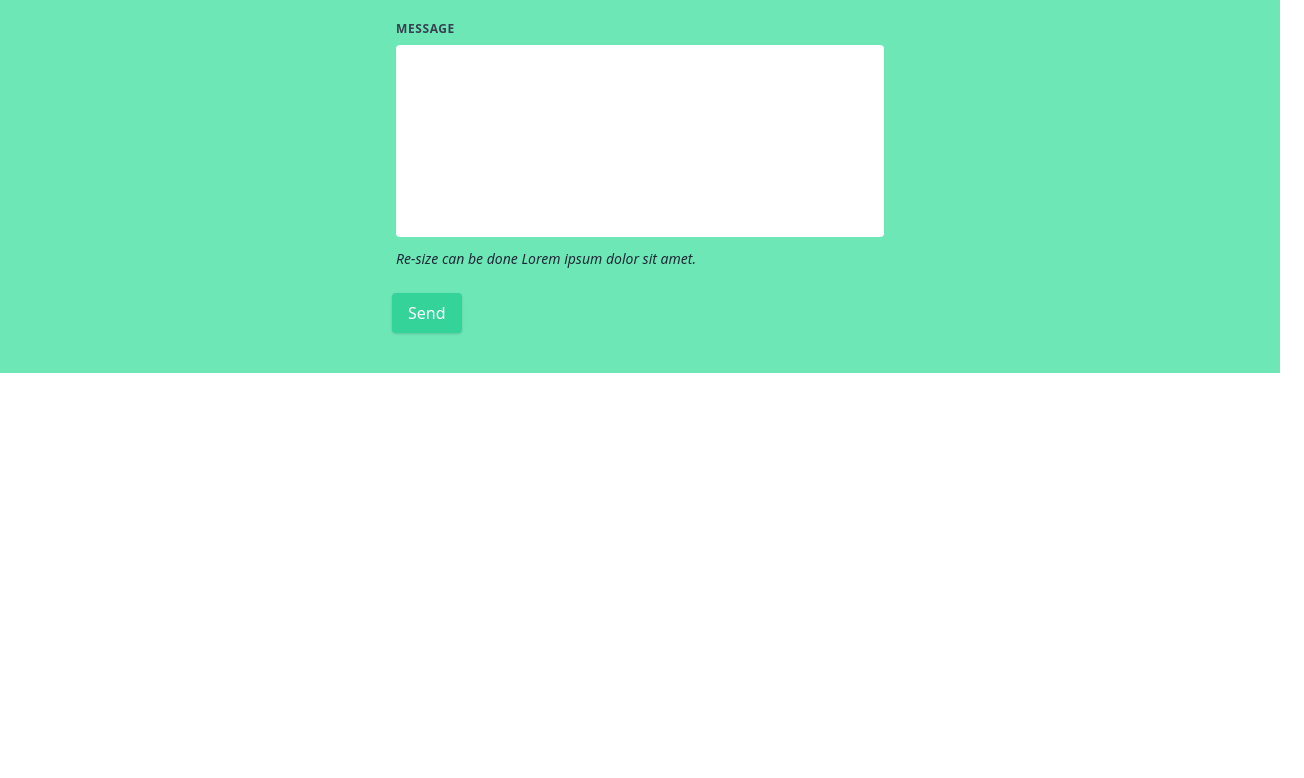
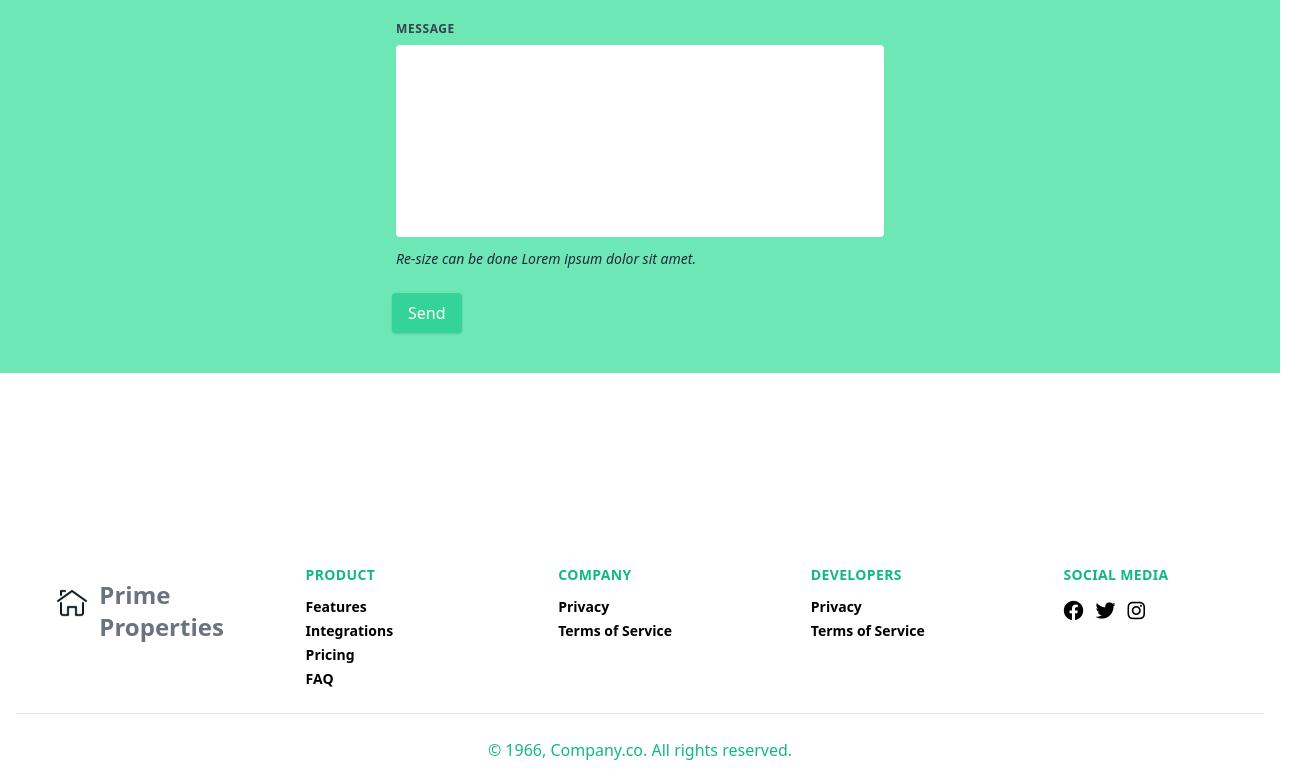
Before and after one commit to bahadir11/TW, a website: page public/index.html in a window 1280 px wide. Shown: the part 4115-4893 px from the top of the page, 1304 px wide, since content can reach past the window. Before the commit the page ends 4488 px from the top, so only its background shows below. Drawn offline with nearby package versions, Linux system fonts and the light colour scheme; files that its build step writes are made by us from their sources.

Commit message:
finished project

```diff
--- a/public/index.html
+++ b/public/index.html
@@ -3,6 +3,7 @@
 <head>
     <link rel="stylesheet" href="style.css">
     <title>Tailwind</title>
+    <link rel="stylesheet" href="https://cdnjs.cloudflare.com/ajax/libs/font-awesome/6.1.2/css/all.min.css" integrity="sha512-1sCRPdkRXhBV2PBLUdRb4tMg1w2YPf37qatUFeS7zlBy7jJI8Lf4VHwWfZZfpXtYSLy85pkm9GaYVYMfw5BC1A==" crossorigin="anonymous" referrerpolicy="no-referrer" />
 </head>
 <body>
   <nav class="bg-white shadow-lg">
@@ -223,7 +224,7 @@
 
   <div class="bg-green-300 mt-5 flex p-10 justify-center">
     <form class="w-full max-w-lg">
-        <div class="flex">
+        <div class="flex flex-wrap">
         <div class="w-full md:w-1/2 px-3 mb-6 md:mb-0">
             <label class="block uppercase text-xs text-gray-700 font-bold mb-2 tracking-wider" for="first-name">First Name</label>
             <input class="w-full border-2 border-green-500 text-gray-700 block py-3 px-4 rounded"  type="text" name="first-name " placeholder="Murat">
@@ -254,7 +255,89 @@
         </div>
     </div>
     </form>
-  </div>
+ </div>
+
+    <footer class="pt-40 px-4">
+        <div class="container justify-between mx-auto space-y-8 flex flex-col ml-10 xl:flex xl:flex-row ">
+            <div class="sm:w-full sm:text-left sm:ml-0 xl:flex xl:justify-start  xl:m-0  xl:w-1/5">
+                <a href="a" class="flex
+                md:justify-center lg:justify-center xl:justify-between xl:items-center xl:mr-6">
+                <div class="flex w-12 h-12  md:text-left">
+                    <img src="images/house.png" alt="" class="h-8 w-8 mr-2">
+                </div>
+                <span class="sm:text-left font-semibold text-gray-500 text-2xl ">
+                    Prime Properties
+                </span>
+            </a>
+            </div>
+            <div class="grid grid-cols-2 sm:grid-cols-4 gap-x-3 gap-y-8 text-sm font-semibold  xl:w-4/5 xl:justify-end">
+                <div class="space-y-3">
+                 <h3 class="text-green-500 uppercase tracking-wide">Product</h3>
+                 <ul class="space-y-1">
+                    <li>
+                        <a href="">Features</a>
+                    </li>
+                    <li>
+                        <a href="">Integrations</a>
+                    </li>
+                    <li>
+                        <a href="">Pricing</a>
+                    </li>
+                    <li>
+                        <a href="">FAQ</a>
+                    </li>
+                 </ul>
+                </div>
+                <div class="space-y-3">
+                     <h3 class="text-green-500 uppercase tracking-wide">Company</h3>
+                     <ul class="space-y-1">
+                        <li>
+                            <a href="">Privacy</a>
+                        </li>
+                        <li>
+                            <a href="">Terms of Service</a>
+                        </li>
+
+                     </ul>
+                 </div>
+                 <div class="space-y-3">
+                    <h3 class="text-green-500 uppercase tracking-wide">Developers</h3>
+                    <ul class="space-y-1">
+                       <li>
+                           <a href="">Privacy</a>
+                       </li>
+                       <li>
+                           <a href="">Terms of Service</a>
+                       </li>
+
+                    </ul>
+                </div>
+                <div class="space-y-3">
+                    <h3 class="text-green-500 uppercase tracking-wide">Social Media</h3>
+                   <div class="flex justify-start space-x-3 text-xl">
+                    <a href="#">
+                        <i class="fa-brands fa-facebook"></i>
+                    </a>
+                    <a href="#">
+                        <i class="fa-brands fa-twitter"></i>
+                    </a>
+
+                    <a href="#">
+                        <i class="fa-brands fa-instagram"></i>
+                    </a>
+
+
+                   </div>
+                </div>
+            </div>
+        </div>
+        <br>
+        <hr class="color-black"><br>
+        <div class="text-center text-green-500 mb-4">
+            © 1966, Company.co. All rights reserved.
+        </div>
+    </footer>
+
 
 
 <!-- contact us -->
```
Also changed, not shown: public/images/facebook.png (added), public/images/instagram.png (added), public/images/youtube.png (added).
